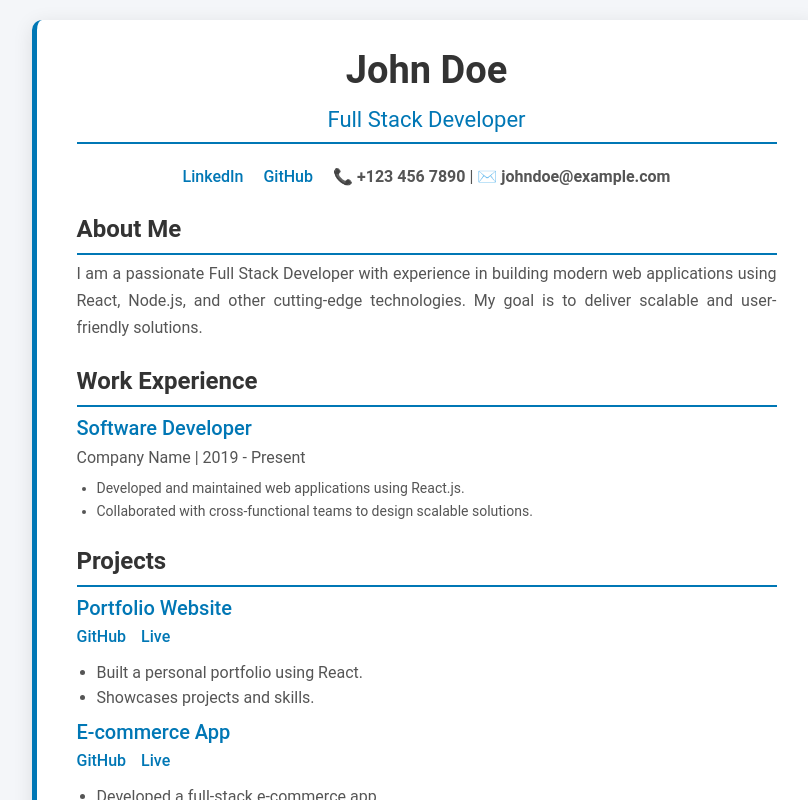
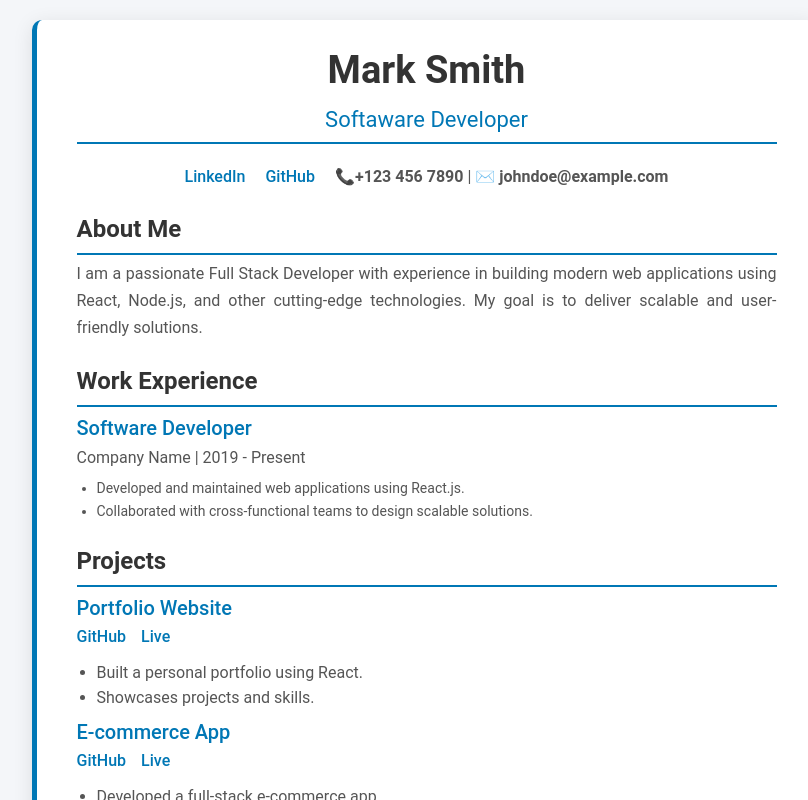
Before and after one commit to Kalparatna/Resume_template_React-Vite, a React (Vite) app: page / in a window 1280 px wide. Shown: the top 800 px of the page, without its empty margins (216-1024 px from the left). Built offline with nearby package versions, Linux system fonts and the light colour scheme.

Commit message:
Update Header.jsx

```diff
--- a/src/components/Header.jsx
+++ b/src/components/Header.jsx
@@ -5,12 +5,12 @@ const Header = () => {
   return (
     <header className="resume-header">
       <div className="header-content">
-        <h1>John Doe</h1>
-        <h2>Full Stack Developer</h2>
+        <h1>Mark Smith</h1>
+        <h2>Softaware Developer</h2>
         <div className="social-links">
           <a href="https://linkedin.com/in/johndoe" target="_blank" rel="noopener noreferrer">LinkedIn</a>
           <a href="https://github.com/johndoe" target="_blank" rel="noopener noreferrer">GitHub</a>
-          <p><b>📞 +123 456 7890</b> | <b>✉️ johndoe@example.com</b> </p>
+          <p><b>📞+123 456 7890</b> | <b>✉️ johndoe@example.com</b> </p>
         </div>
 
       </div>
```
